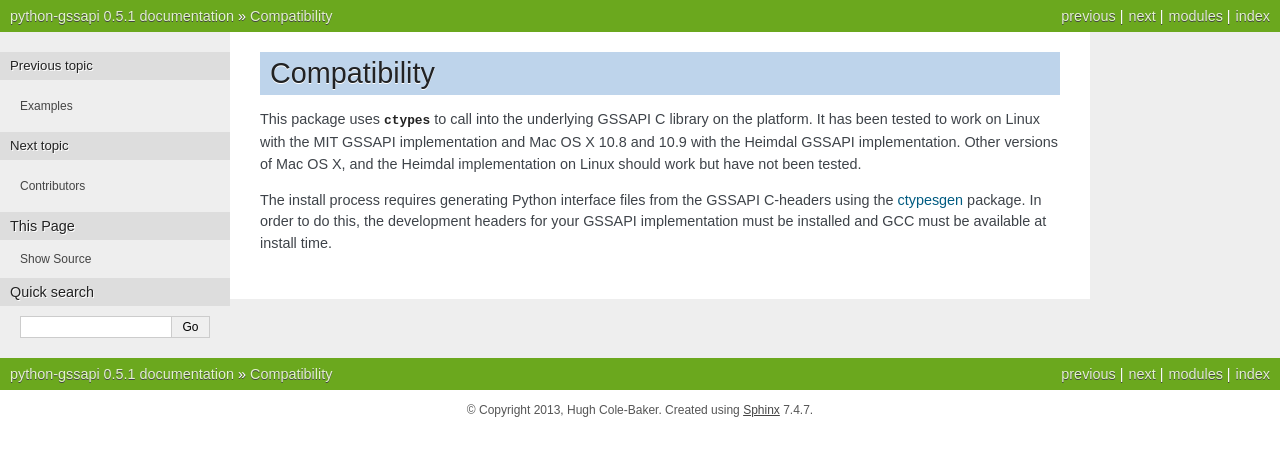
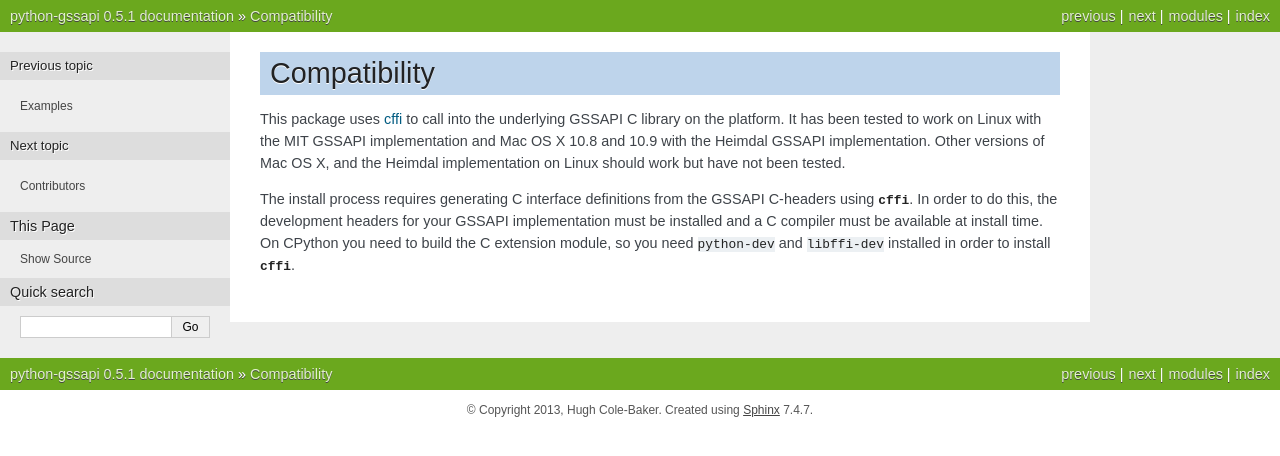
Before and after one commit to sigmaris/python-gssapi, a Sphinx documentation site: the page built from docs/source/compatibility.rst, in a window 1280 px wide. Shown: the top 456 px of the page. Built offline with Sphinx 7.4.7, drawn with Linux system fonts in a browser that asks for light colours.

Commit message:
Change mentions of ctypes in doc to describe cffi

```diff
--- a/docs/source/compatibility.rst
+++ b/docs/source/compatibility.rst
@@ -1,10 +1,12 @@
 Compatibility
 =============
-This package uses :mod:`ctypes` to call into the underlying GSSAPI C library on the platform. It
-has been tested to work on Linux with the MIT GSSAPI implementation and Mac OS X 10.8 and 10.9 with
-the Heimdal GSSAPI implementation. Other versions of Mac OS X, and the Heimdal implementation on
-Linux should work but have not been tested.
+This package uses `cffi <https://cffi.readthedocs.org/>`_ to call into the underlying GSSAPI C
+library on the platform. It has been tested to work on Linux with the MIT GSSAPI implementation
+and Mac OS X 10.8 and 10.9 with the Heimdal GSSAPI implementation. Other versions of Mac OS X, and
+the Heimdal implementation on Linux should work but have not been tested.
 
-The install process requires generating Python interface files from the GSSAPI C-headers using the
-`ctypesgen <https://code.google.com/p/ctypesgen/>`_ package. In order to do this, the development
-headers for your GSSAPI implementation must be installed and GCC must be available at install time.
+The install process requires generating C interface definitions from the GSSAPI C-headers using
+:mod:`cffi`. In order to do this, the development headers for your GSSAPI implementation must be
+installed and a C compiler must be available at install time. On CPython you need to build the C
+extension module, so you need ``python-dev`` and ``libffi-dev`` installed in order to install
+:mod:`cffi`.
```
